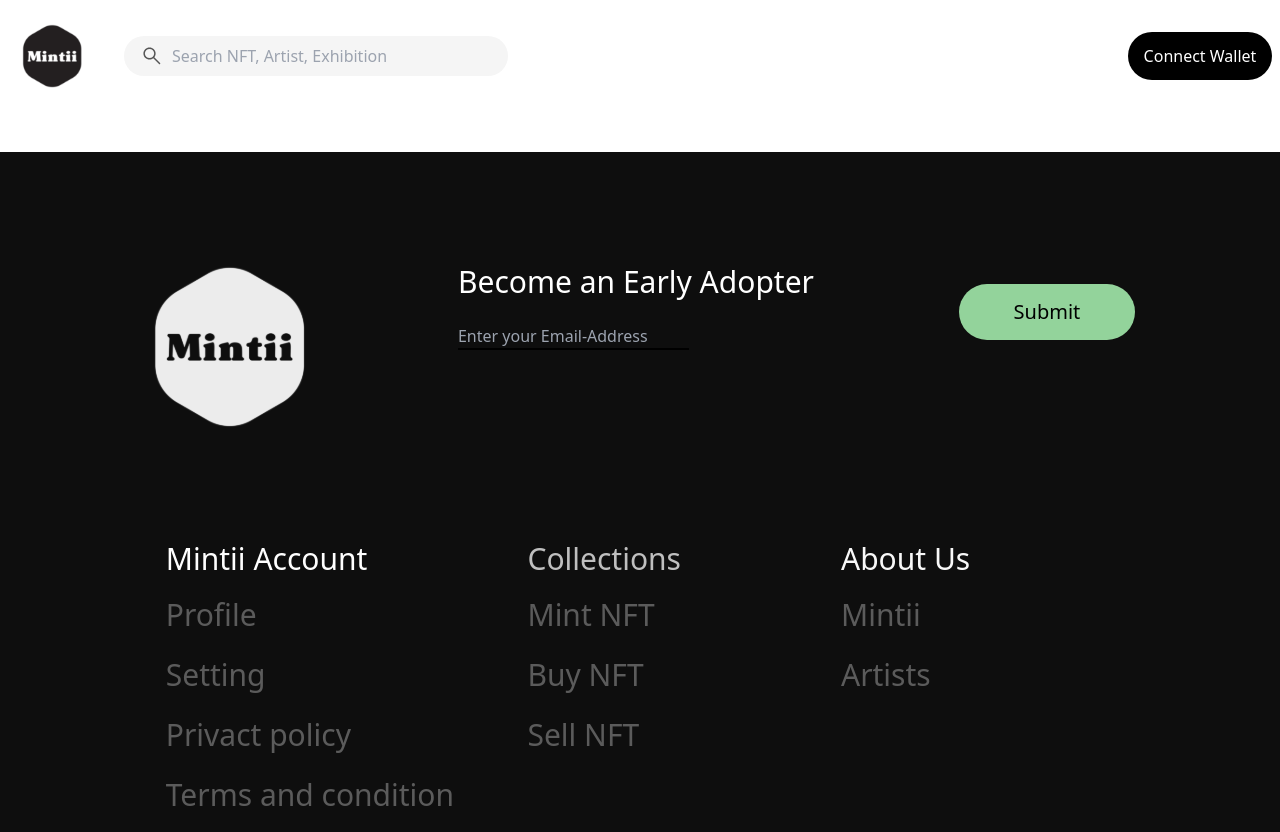
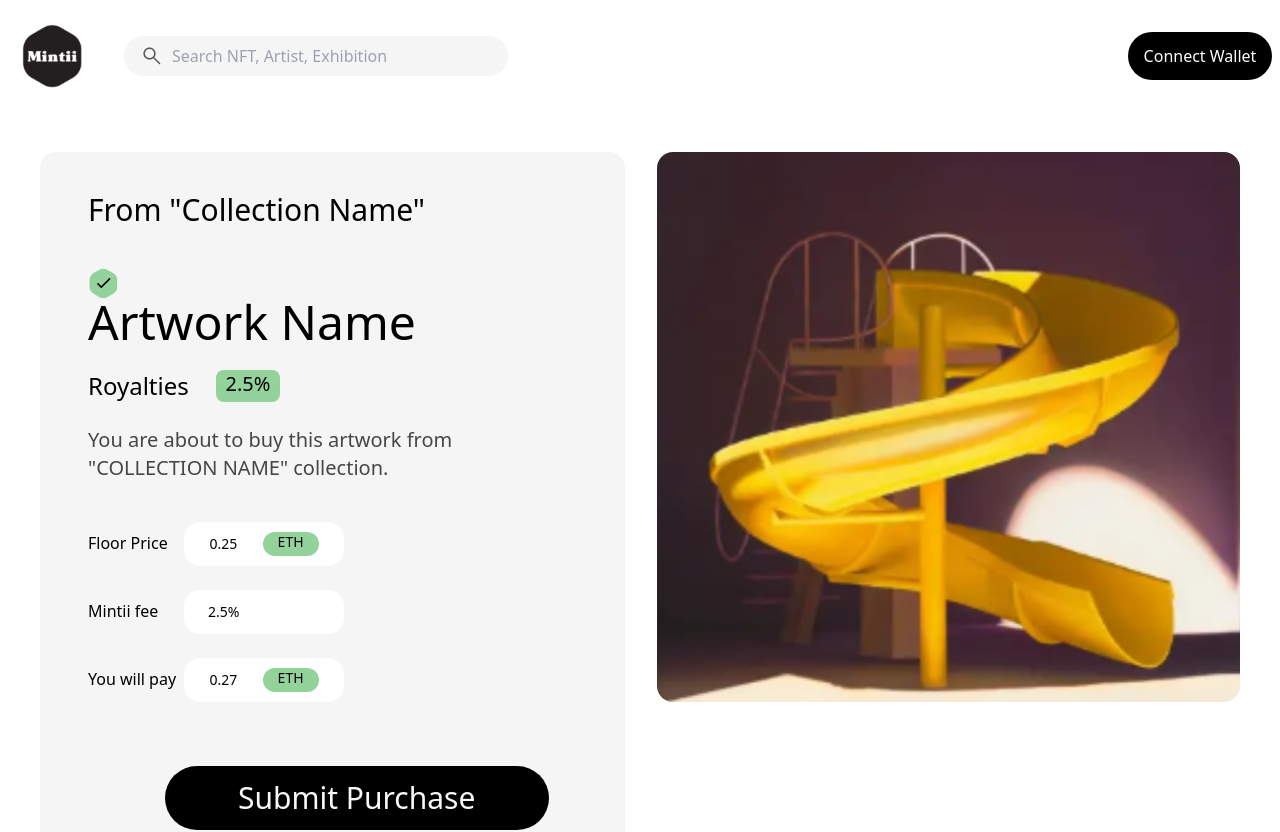
Before and after one commit to sareh-srm/Vizh-React, a React (Vite) app in the folder nft-project/: page /details/1 in a window 1280 px wide. Shown: the top 832 px of the page. Built offline with nearby package versions, Linux system fonts and the light colour scheme.

Commit message:
feat: Add routing to project with React Router

```diff
--- a/nft-project/src/App.tsx
+++ b/nft-project/src/App.tsx
@@ -11,7 +11,7 @@
       <Header />
       <Routes>
         <Route path="/" element={<NFTList />} />
-        <Route path="/details" element={<NFTDetails />} />
+        <Route path="/details/:id" element={<NFTDetails />} />
       </Routes>
       <Footer />
     </Router>
--- a/nft-project/src/components/NFTDetails.tsx
+++ b/nft-project/src/components/NFTDetails.tsx
@@ -1,11 +1,108 @@
 import React from "react";
+import { useParams } from "react-router-dom";
 
+interface NFTInfo {
+  nftName: string;
+  imageURL: string;
+  logoURL: string;
+  artistName: string;
+  currentBid: string;
+  price: string;
+}
+const info: NFTInfo[] = [
+  {
+    nftName: "NFT Name",
+    imageURL: "../public/assets/nftPic1.svg",
+    logoURL: "./assets/profile-icon.svg",
+    artistName: "Artist Name",
+    currentBid: "Current Bid",
+    price: "0.4 ETH",
+  },
+  {
+    nftName: "NFT Name",
+    imageURL: "../public/assets/nftPic2.svg",
+    logoURL: "./assets/profile-icon.svg",
+    artistName: "Artist Name",
+    currentBid: "Current Bid",
+    price: "0.4 ETH",
+  },
+  {
+    nftName: "NFT Name",
+    imageURL: "../public/assets/nftPic3.svg",
+    logoURL: "./assets/profile-icon.svg",
+    artistName: "Artist Name",
+    currentBid: "Current Bid",
+    price: "0.4 ETH",
+  },
+  {
+    nftName: "NFT Name",
+    imageURL: "../public/assets/nftPic4.svg",
+    logoURL: "./assets/profile-icon.svg",
+    artistName: "Artist Name",
+    currentBid: "Current Bid",
+    price: "0.4 ETH",
+  },
+  {
+    nftName: "NFT Name",
+    imageURL: "../public/assets/nftPic5.svg",
+    logoURL: "./assets/profile-icon.svg",
+    artistName: "Artist Name",
+    currentBid: "Current Bid",
+    price: "0.4 ETH",
+  },
+  {
+    nftName: "NFT Name",
+    imageURL: "../public/assets/nftPic6.svg",
+    logoURL: "./assets/profile-icon.svg",
+    artistName: "Artist Name",
+    currentBid: "Current Bid",
+    price: "0.4 ETH",
+  },
+  {
+    nftName: "NFT Name",
+    imageURL: "../public/assets/nftPic7.svg",
+    logoURL: "./assets/profile-icon.svg",
+    artistName: "Artist Name",
+    currentBid: "Current Bid",
+    price: "0.4 ETH",
+  },
+  {
+    nftName: "NFT Name",
+    imageURL: "../public/assets/nftPic8.svg",
+    logoURL: "./assets/profile-icon.svg",
+    artistName: "Artist Name",
+    currentBid: "Current Bid",
+    price: "0.4 ETH",
+  },
+  {
+    nftName: "NFT Name",
+    imageURL: "../public/assets/nftPic9.svg",
+    logoURL: "./assets/profile-icon.svg",
+    artistName: "Artist Name",
+    currentBid: "Current Bid",
+    price: "0.4 ETH",
+  },
+  {
+    nftName: "NFT Name",
+    imageURL: "../public/assets/nftPic10.svg",
+    logoURL: "./assets/profile-icon.svg",
+    artistName: "Artist Name",
+    currentBid: "Current Bid",
+    price: "0.4 ETH",
+  },
+];
 const NFTDetails: React.FC = () => {
+  const { id } = useParams<{ id?: string }>();
+  const nft = id ? info[parseInt(id, 10)] : undefined;
+  if (!nft) {
+    return <div>Loading...</div>;
+  }
   return (
     <div>
       <main className="flex justify-between p-6 h-full">
         <div className="w-3/6 h-full bg-gray rounded-2xl m-4 pt-10 pl-12 text-black">
           <h2 className="text-3xl font-normal mb-10">From "Collection Name"</h2>
+          <img src="../public/assets/CheckSign.svg" />
           <h1 className="text-5xl font-normal mb-6">Artwork Name</h1>
           <div className="flex w-48 justify-between mb-6">
             <h4 className="text-2xl font-normal">Royalties</h4>
@@ -48,8 +145,8 @@
           </div>
         </div>
         <img
-          src="./src/assets/nftPic4.svg"
-          alt=""
+          src={nft.imageURL}
+          alt="alt nft"
           className="w-3/6 h-full object-contain rounded-2xl m-4"
         />
       </main>
--- a/nft-project/src/components/NFTList.tsx
+++ b/nft-project/src/components/NFTList.tsx
@@ -1,11 +1,11 @@
 import React from "react";
 import NFTCard from "./NFTCard";
-// import { Link } from "react-router-dom";
+import { Link } from "react-router-dom";
 
 const info = [
   {
     nftName: "NFT Name",
-    imageURL: "../public/assets/nftPic1.svg",
+    imageURL: "./assets/nftPic1.svg",
     logoURL: "./assets/profile-icon.svg",
     artistName: "Artist Name",
     currentBid: "Current Bid",
@@ -88,7 +88,8 @@
 const NFTList: React.FC = () => {
   return (
     <main className="flex flex-wrap justify-start my-auto gap-10 px-4">
-      {info.map((information) => (
+      {info.map((information, index) => (
+        <Link key={index} to={`/details/${index}`}>
           <NFTCard
             nftName={information.nftName}
             imageURL={information.imageURL}
@@ -98,6 +99,7 @@
             price={information.price}
             key={information.nftName}
           />
+        </Link>
       ))}
     </main>
   );
```
Lines whose indentation alone changed are shown as unchanged.
